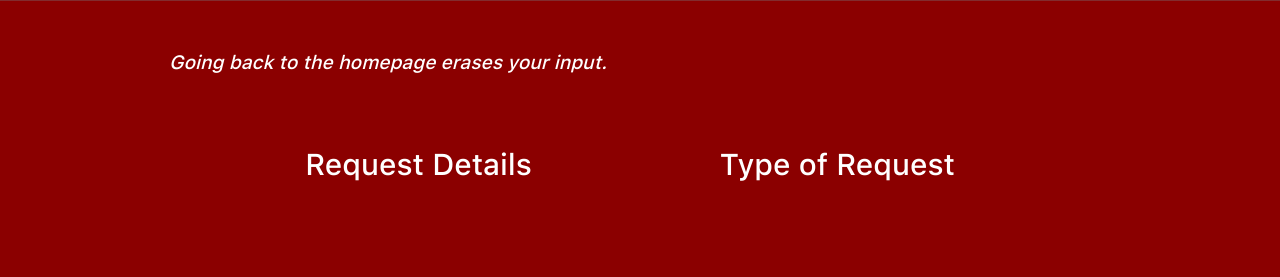
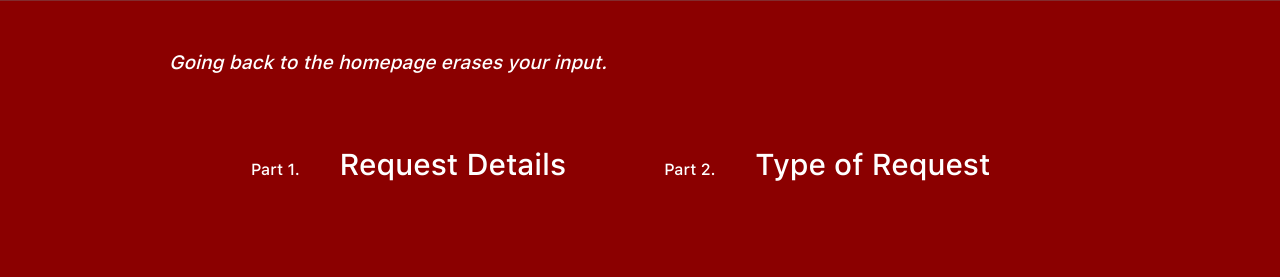
Before and after one commit to angelamar1e/CompletionForm, a PHP site: page /request_info.php in a window 1280 px wide. Shown: the part 119-396 px from the top of the page. Run offline with PHP 8.4, Linux system fonts and the light colour scheme; data comes from the database, SQL or seed files in the repository; some web fonts are replaced.

Commit message:
added section label

```diff
--- a/request_info.css
+++ b/request_info.css
@@ -6,6 +6,10 @@ body {
 #disclaimer {
     font-style: italic;
     font-size: larger;
+}
+
+.col-4 .part_label {
+    margin-right: 5%;
 }
 
 .tab_type {
--- a/request_info.php
+++ b/request_info.php
@@ -32,8 +32,8 @@
             <p id="disclaimer" class="w-75">Going back to the homepage erases your input.</p>
         </div>
         <div class="row mt-5 tab-container justify-content-center text-center">
-            <div class="col-4"><a href="?details" class="tab_type <?php echo isset($_REQUEST['details']) ? 'selected' : ''; ?>">Request Details</a></div>
-            <div class="col-4"><a href="?type" class="tab_type <?php echo isset($_REQUEST['type']) ? 'selected' : ''; ?>">Type of Request</a></div>
+            <div class="col-4"><span class="part_label">Part 1.</span><a href="?details" class="tab_type <?php echo isset($_REQUEST['details']) ? 'selected' : ''; ?>">Request Details</a></div>
+            <div class="col-4"><span class="part_label">Part 2.</span><a href="?type" class="tab_type <?php echo isset($_REQUEST['type']) ? 'selected' : ''; ?>">Type of Request</a></div>
         </div>
         <div class="row">
             <!-- request details section -->
@@ -107,10 +107,10 @@
                         <div class="row mt-5">
                             <div class="row w-75">
                                 <label for="reason" class="p-0 m-0">Reason for Application</label>
-                                <textarea id="reason" name="reason" rows="3" value="<?php echo isset($_SESSION['reason']) ? $_SESSION['reason'] : '';?>" required></textarea>
+                                <textarea id="reason" name="reason" rows="3" required><?php echo isset($_SESSION['reason']) ? $_SESSION['reason'] : '';?></textarea>
                                 <!-- student previously reported as -->
                                 <label for="prev_report" class="p-0 mb-0">Student previously reported as</label>
-                                <textarea name="prev_report" id="prev_report" rows="3" value="<?php echo isset($_SESSION['prev_report']) ? $_SESSION['prev_report'] : '';?>" required></textarea>
+                                <textarea name="prev_report" id="prev_report" rows="3" required><?php echo isset($_SESSION['prev_report']) ? $_SESSION['prev_report'] : '';?></textarea>
                             </div>
                         </div>
                         <div class="row mt-5 w-75 text-end justify-content-end">
```
